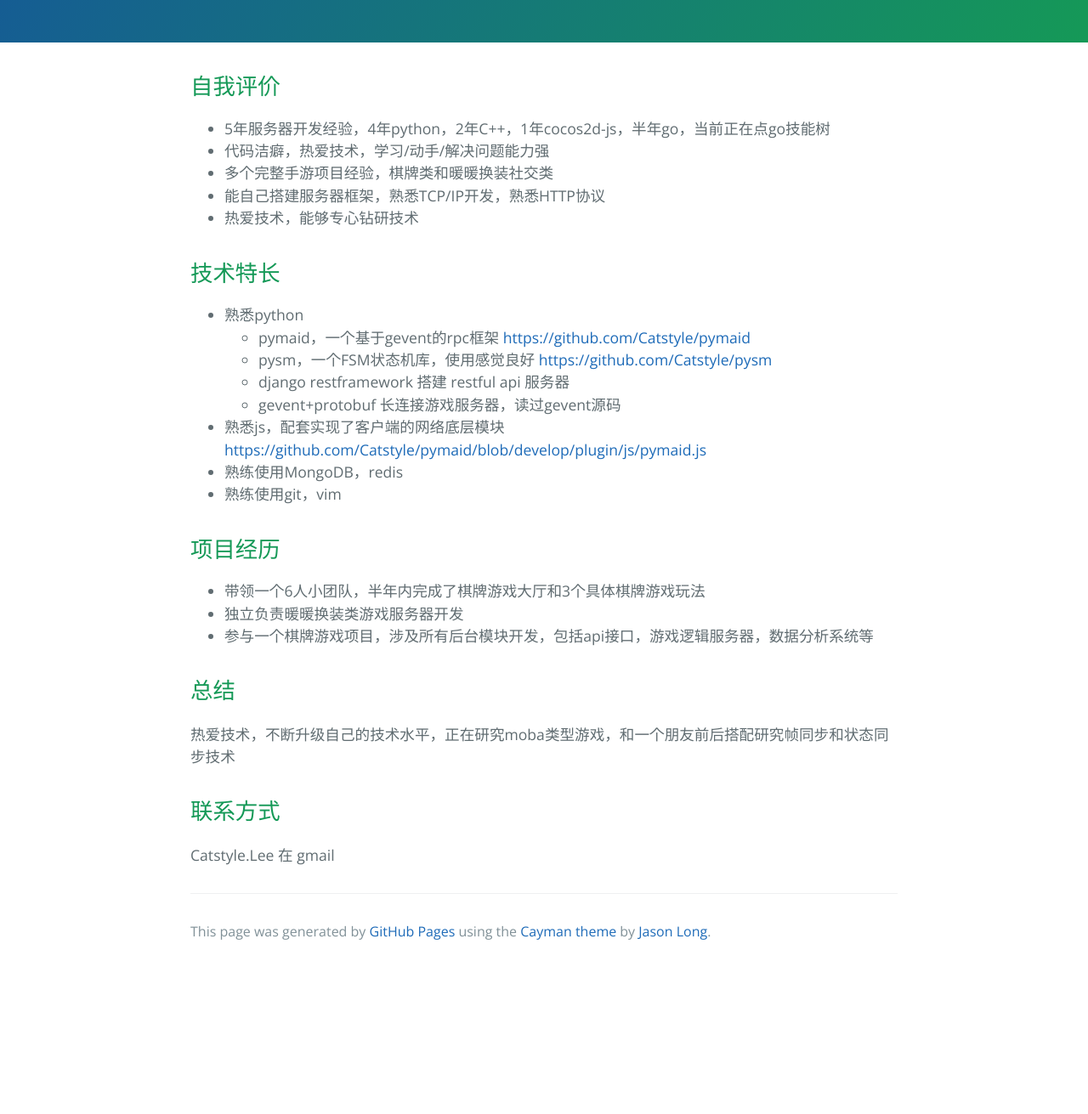
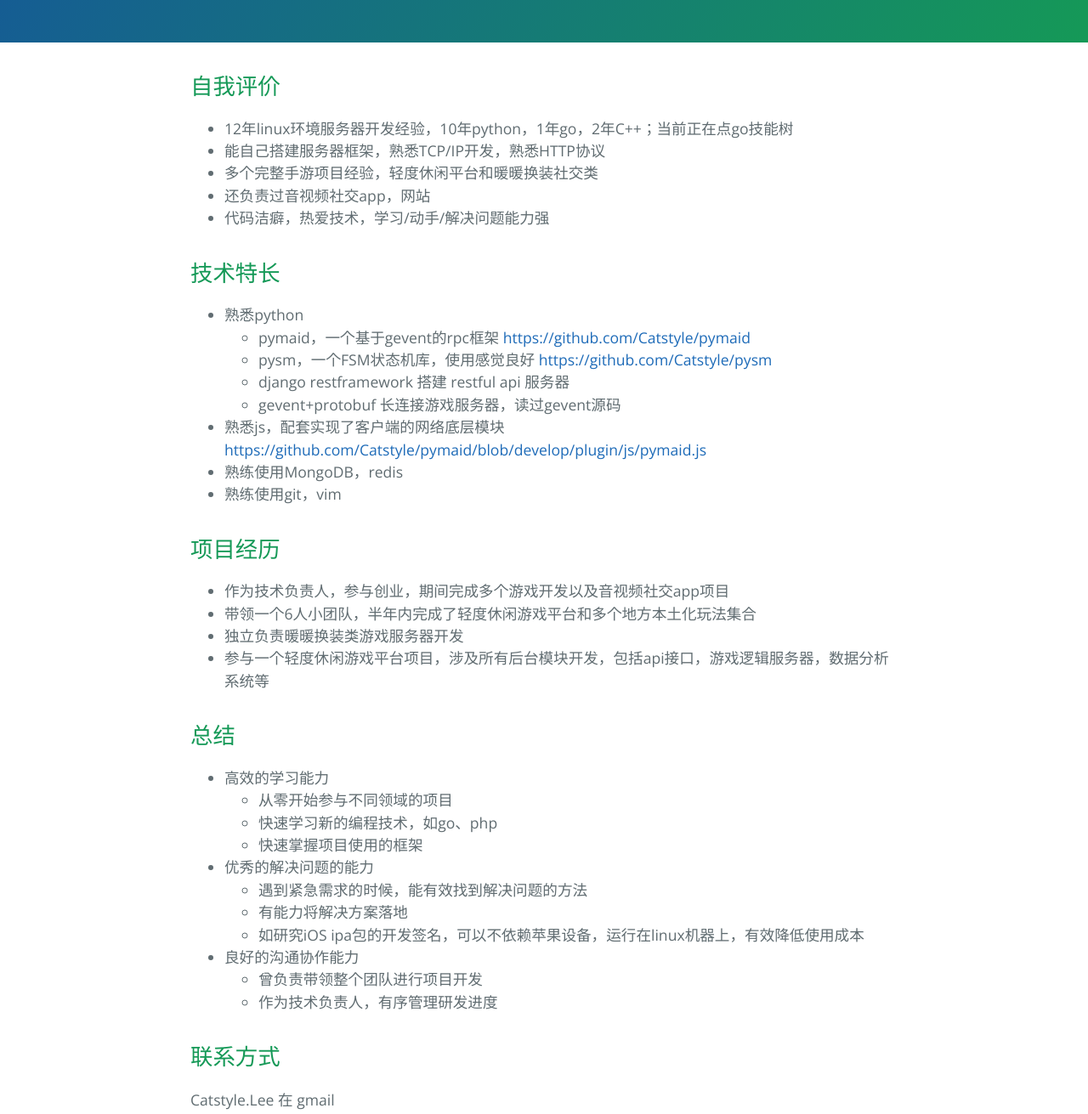
Before and after one commit to Catstyle/catstyle.github.com, a plain HTML site: page index.html in a window 1280 px wide. Shown: the part 220-1531 px from the top of the page at 85% size. Before the commit the page ends 1360 px from the top, so only its background shows below. Drawn offline with nearby package versions, Linux system fonts and the light colour scheme.

Commit message:
Update index.html

```diff
--- a/index.html
+++ b/index.html
@@ -20,11 +20,11 @@
 <a id="自我评价" class="anchor" href="#%E8%87%AA%E6%88%91%E8%AF%84%E4%BB%B7" aria-hidden="true"><span aria-hidden="true" class="octicon octicon-link"></span></a>自我评价</h2>
 
 <ul>
-<li>5年服务器开发经验，4年python，2年C++，1年cocos2d-js，半年go，当前正在点go技能树</li>
-<li>代码洁癖，热爱技术，学习/动手/解决问题能力强</li>
-<li>多个完整手游项目经验，棋牌类和暖暖换装社交类</li>
-<li>能自己搭建服务器框架，熟悉TCP/IP开发，熟悉HTTP协议</li>
-<li>热爱技术，能够专心钻研技术</li>
+  <li>12年linux环境服务器开发经验，10年python，1年go，2年C++；当前正在点go技能树</li>
+  <li>能自己搭建服务器框架，熟悉TCP/IP开发，熟悉HTTP协议</li>
+  <li>多个完整手游项目经验，轻度休闲平台和暖暖换装社交类</li>
+  <li>还负责过音视频社交app，网站</li>
+  <li>代码洁癖，热爱技术，学习/动手/解决问题能力强</li>
 </ul>
 
 <h2>
@@ -52,15 +52,34 @@
 <a id="项目经历" class="anchor" href="#%E9%A1%B9%E7%9B%AE%E7%BB%8F%E5%8E%86" aria-hidden="true"><span aria-hidden="true" class="octicon octicon-link"></span></a>项目经历</h2>
 
 <ul>
-<li>带领一个6人小团队，半年内完成了棋牌游戏大厅和3个具体棋牌游戏玩法</li>
+<li>作为技术负责人，参与创业，期间完成多个游戏开发以及音视频社交app项目</li>
+<li>带领一个6人小团队，半年内完成了轻度休闲游戏平台和多个地方本土化玩法集合</li>
 <li>独立负责暖暖换装类游戏服务器开发</li>
-<li>参与一个棋牌游戏项目，涉及所有后台模块开发，包括api接口，游戏逻辑服务器，数据分析系统等</li>
+<li>参与一个轻度休闲游戏平台项目，涉及所有后台模块开发，包括api接口，游戏逻辑服务器，数据分析系统等</li>
 </ul>
 
 <h2>
 <a id="总结" class="anchor" href="#%E6%80%BB%E7%BB%93" aria-hidden="true"><span aria-hidden="true" class="octicon octicon-link"></span></a>总结</h2>
 
-<p>热爱技术，不断升级自己的技术水平，正在研究moba类型游戏，和一个朋友前后搭配研究帧同步和状态同步技术</p>
+<ul>
+<li>高效的学习能力</li>
+  <ul>
+    <li>从零开始参与不同领域的项目</li>
+    <li>快速学习新的编程技术，如go、php</li>
+    <li>快速掌握项目使用的框架</li>
+  </ul>
+<li>优秀的解决问题的能力</li>
+  <ul>
+    <li>遇到紧急需求的时候，能有效找到解决问题的方法</li>
+    <li>有能力将解决方案落地</li>
+    <li>如研究iOS ipa包的开发签名，可以不依赖苹果设备，运行在linux机器上，有效降低使用成本</li>
+  </ul>
+<li>良好的沟通协作能力</li>
+  <ul>
+    <li>曾负责带领整个团队进行项目开发</li>
+    <li>作为技术负责人，有序管理研发进度</li>
+  </ul>
+</ul>
 
 <h2>
 <a id="联系方式" class="anchor" href="#%E8%81%94%E7%B3%BB%E6%96%B9%E5%BC%8F" aria-hidden="true"><span aria-hidden="true" class="octicon octicon-link"></span></a>联系方式</h2>
```
